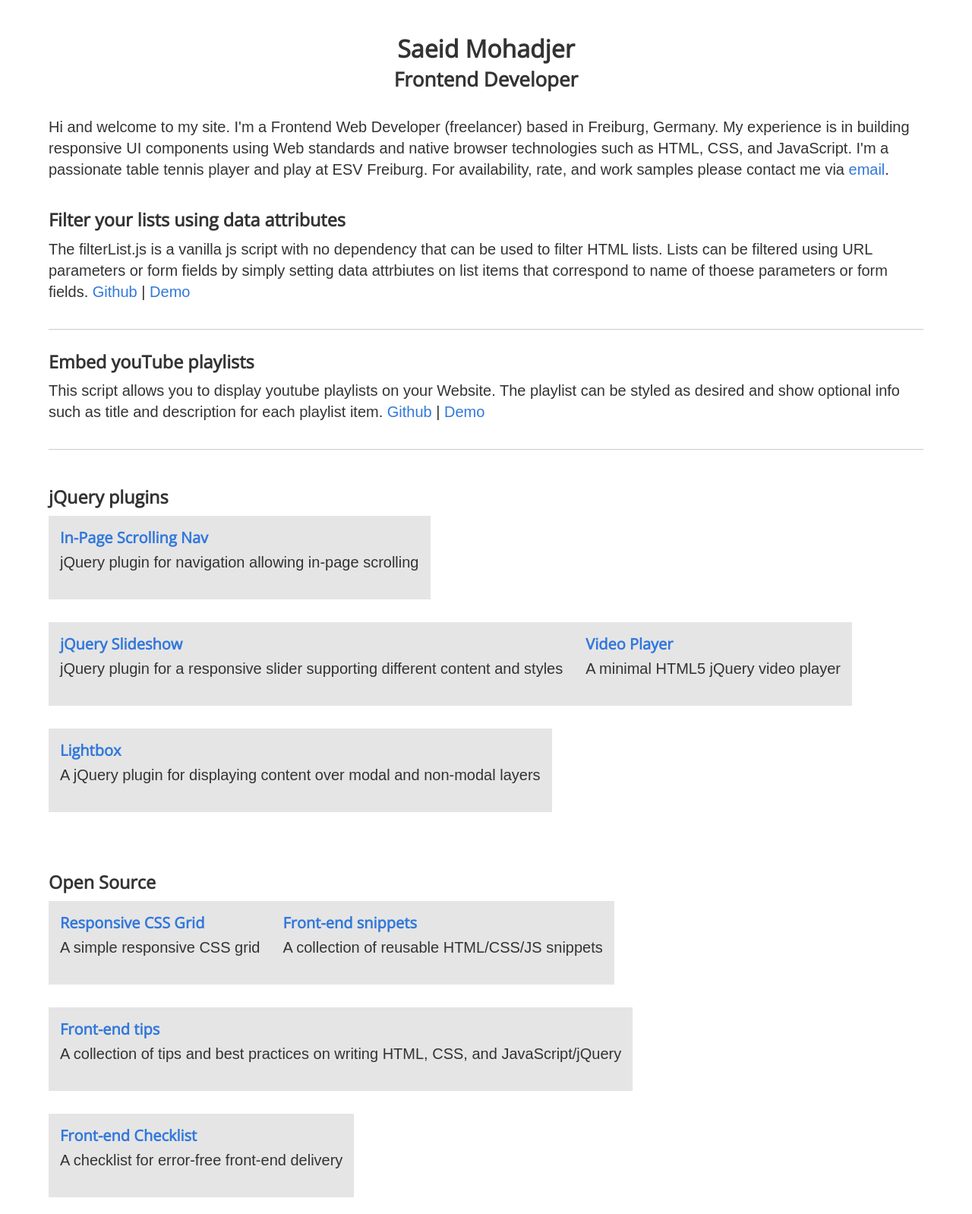
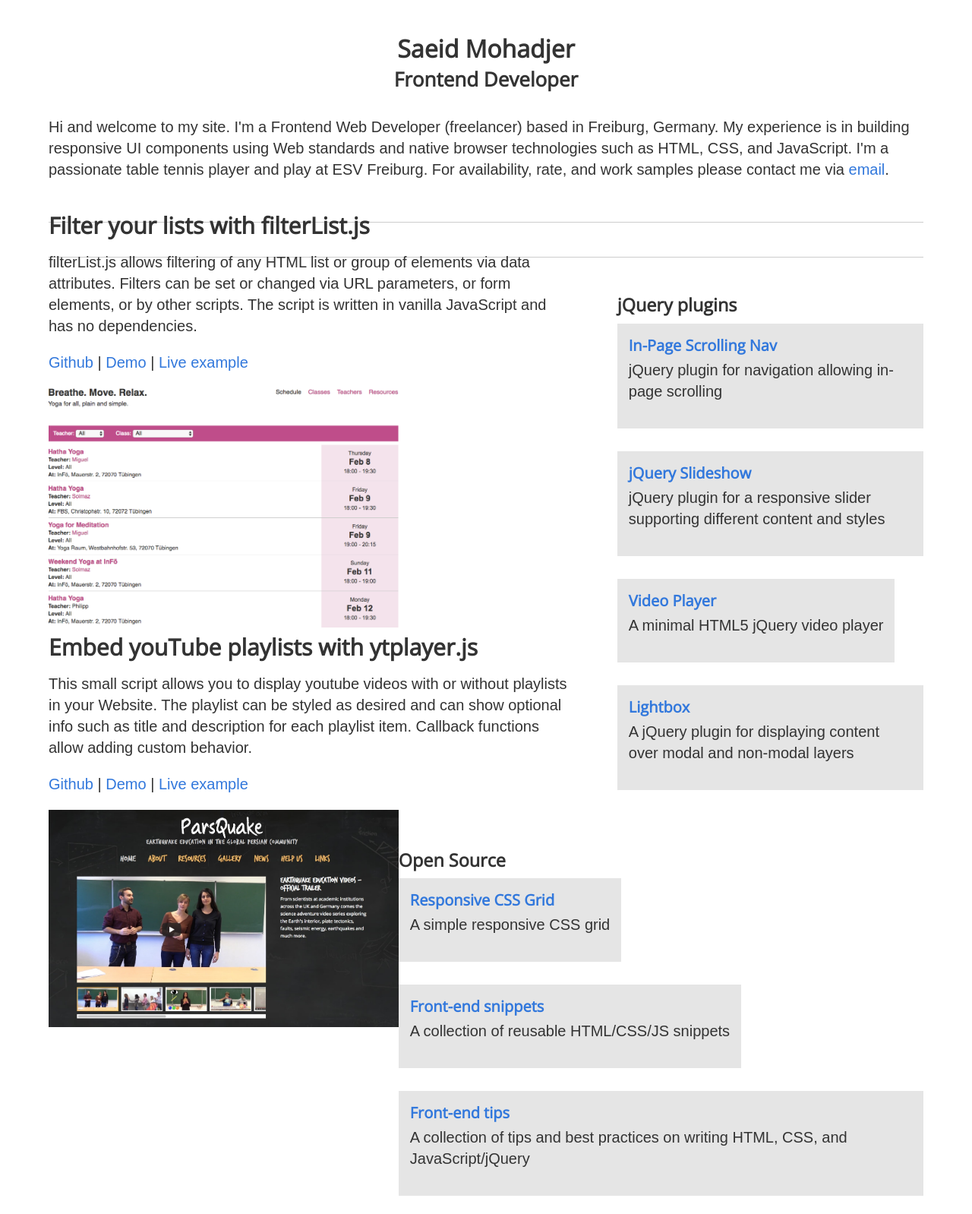
Before and after one commit to smohadjer/saeidmohadjer.com, a PHP site: page / in a window 1280 px wide. Shown: the top 1598 px of the page at 76% size. Run offline with PHP 8.4, Linux system fonts and the light colour scheme; style sheets or scripts are compiled from the project's sources.

Commit message:
updates assets and content

```diff
--- a/app/index.html
+++ b/app/index.html
@@ -19,15 +19,38 @@
 			<h2>Frontend Developer</h2>
 			<p class="intro">Hi and welcome to my site. I'm a Frontend Web Developer (freelancer) based in Freiburg, Germany. My experience is in building responsive UI components using Web standards and native browser technologies such as HTML, CSS, and JavaScript. I'm a passionate table tennis player and play at ESV Freiburg. For availability, rate, and work samples please contact me via <a href="mailto:saeid@fastmail.fm">email</a>.</p>
 
-			<section class="new">
-				<h3>Filter your lists using data attributes</h3>
-				<p>The filterList.js is a vanilla js script with no dependency that can be used to filter HTML lists. Lists can be filtered using URL parameters or form fields by simply setting data attrbiutes on list items that correspond to name of thoese parameters or form fields. <a href="https://github.com/smohadjer/filterList">Github</a> | <a href="https://smohadjer.github.io/filterList/demo.html">Demo</a>
-				</p>
+			<section class="new columns clearfix">
+				<div class="columns__left">
+					<h3>Filter your lists with filterList.js</h3>
+					<p>filterList.js allows filtering of any HTML list or group of elements via data attributes. Filters can be set or changed via URL parameters, or form elements, or by other scripts. The script is written in vanilla JavaScript and has no dependencies.</p>
+					<p>
+						<a href="https://github.com/smohadjer/filterList">Github</a> |
+						<a href="https://smohadjer.github.io/filterList/demo/demo.html">Demo</a> |
+						<a href="http://solmazmohadjer.com">Live example</a>
+					</p>
+				</div>
+				<div class="columns__right">
+					<figure>
+						<img src="_assets/solmazmohadjer.com.png" alt="solmazmohadjer.com" />
+					</figure>
+				</div>
 			</section>
 
-			<section class="new">
-				<h3>Embed youTube playlists</h3>
-				<p>This script allows you to display youtube playlists on your Website. The playlist can be styled as desired and show optional info such as title and description for each playlist item. <a href="https://github.com/smohadjer/youtube-playlist">Github</a> | <a href="https://smohadjer.github.io/youtube-playlist/demo/demo.html">Demo</a></p>
+			<section class="new columns clearfix">
+				<div class="columns__left">
+					<h3>Embed youTube playlists with ytplayer.js</h3>
+					<p>This small script allows you to display youtube videos with or without playlists in your Website. The playlist can be styled as desired and can show optional info such as title and description for each playlist item. Callback functions allow adding custom behavior.</p>
+					<p>
+						<a href="https://github.com/smohadjer/youtube-playlist">Github</a> |
+						<a href="https://smohadjer.github.io/youtube-playlist/demo/demo.html">Demo</a> |
+						<a href="http://parsquake.org/">Live example</a>
+					</p>
+				</div>
+				<div class="columns__right">
+					<figure>
+						<img src="_assets/parsquake.jpg" alt="parsquake.org" />
+					</figure>
+				</div>
 			</section>
 
 			<section class="work grid grid--600_2 grid--1024_3 grid--1280_4">
--- a/app/resources/scss/_generic.scss
+++ b/app/resources/scss/_generic.scss
@@ -11,6 +11,10 @@ html {
 
 body {
 	background: $white;
+	margin: 0;
+}
+
+figure {
 	margin: 0;
 }
 
--- a/app/resources/scss/_main.scss
+++ b/app/resources/scss/_main.scss
@@ -39,6 +39,8 @@ section.work h3 {
 .new {
 	h3 {
 		border-bottom: none;
+		font-size: 1.5em;
+		line-height: 1.3em;
 	}
 
 	padding-bottom: 15px;
@@ -49,3 +51,31 @@ section.work h3 {
 	from { opacity: 0; transform: scale(0.5); }
 	to   { opacity: 1; transform: scale(1);  }
 }
+
+.columns {
+	box-sizing: border-box;
+
+	&__left {
+		@media (min-width: 768px) {
+			float: left;
+			width: 60%;
+			padding-right: 5%;
+		}
+
+		h3 {
+			margin-top: 0;
+		}
+	}
+
+	&__right {
+		@media (min-width: 768px) {
+			float: left;
+			width: 40%;
+		}
+
+		img {
+			width: 100%;
+			height: auto;
+		}
+	}
+}
```
Also changed, not shown: app/_assets/parsquake.jpg (added), app/_assets/solmazmohadjer.com.png (added).
